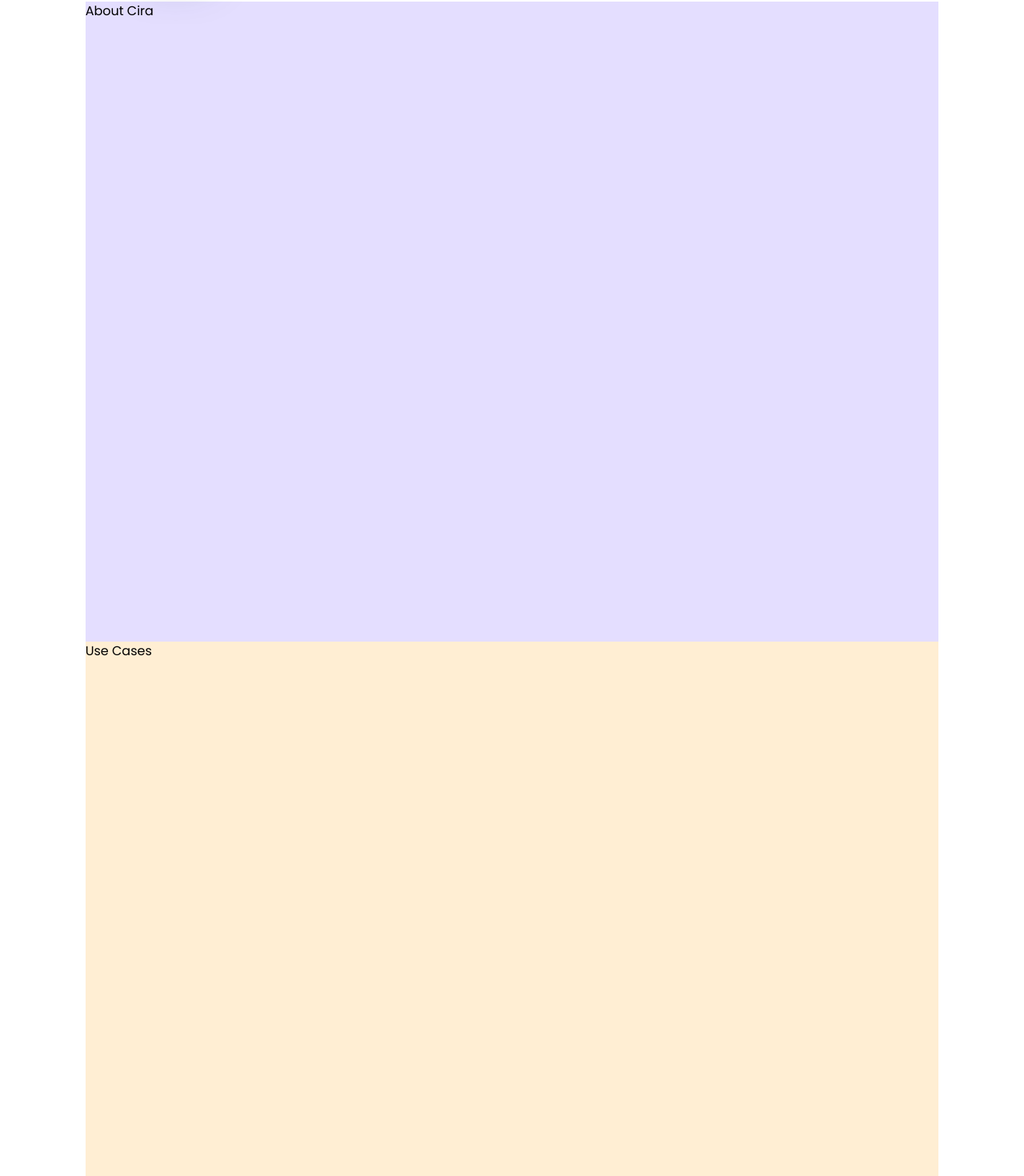
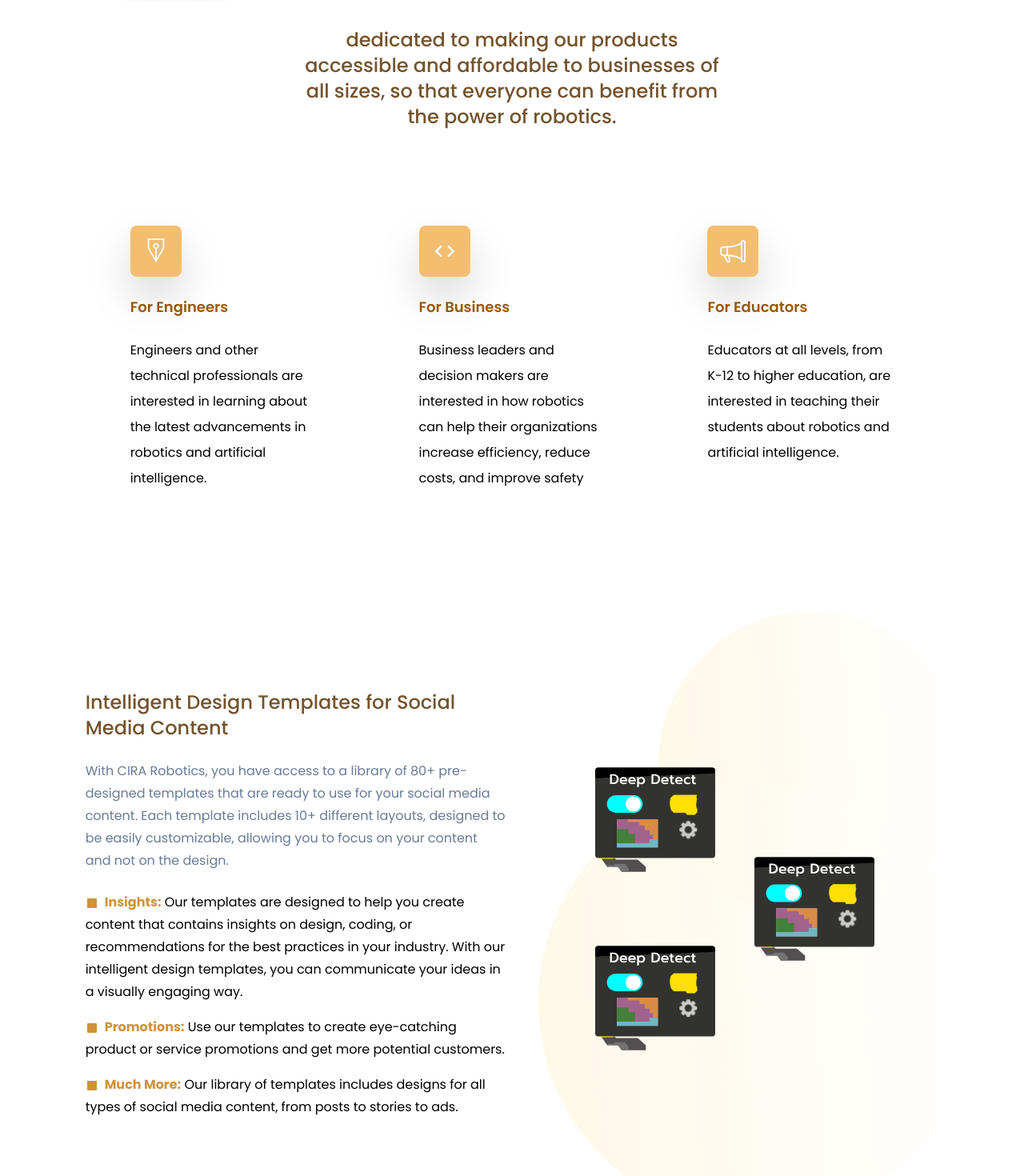
Before and after one commit to deeptech-kmitl/frontend-cira-merchant, a Next.js app: page / in a window 1280 px wide. Shown: the part 1783-3253 px from the top of the page at 80% size. Built offline with nearby package versions, Linux system fonts and the light colour scheme.

Commit message:
feat: about section (#10)
* feat: about section

* feat: disable JSX nodef

```diff
--- a/components/home/About.tsx
+++ b/components/home/About.tsx
@@ -1,7 +1,178 @@
+import Image from 'next/image';
+import { BiCode } from 'react-icons/bi';
+import { BsMegaphone } from 'react-icons/bs';
+import { RiCheckboxBlankFill } from 'react-icons/ri';
+import { TfiInkPen } from 'react-icons/tfi';
+
+interface benefit {
+  // eslint-disable-next-line no-undef
+  icon: JSX.Element;
+  title: string;
+  content: string;
+}
+
+interface listBenefit {
+  title: string;
+  detail: string;
+}
+
+interface imageDeepDetect {
+  // eslint-disable-next-line no-undef
+  image: JSX.Element;
+}
+
+interface bg_svg {
+  // eslint-disable-next-line no-undef
+  image: JSX.Element;
+}
+
+const benefits: benefit[] = [
+  {
+    icon: <TfiInkPen className="w-8 h-8" />,
+    title: 'For Engineers',
+    content:
+      'Engineers and other technical professionals are interested in learning about the latest advancements in robotics and artificial intelligence. ',
+  },
+  {
+    icon: <BiCode className="w-8 h-8" />,
+    title: 'For Business',
+    content:
+      'Business leaders and decision makers are interested in how robotics can help their organizations increase efficiency, reduce costs, and improve safety',
+  },
+  {
+    icon: <BsMegaphone className="w-8 h-8" />,
+    title: 'For Educators',
+    content:
+      'Educators at all levels, from K-12 to higher education, are interested in teaching their students about robotics and artificial intelligence.',
+  },
+];
+
+const listBenefits: listBenefit[] = [
+  {
+    title: 'Insights',
+    detail:
+      'Our templates are designed to help you create content that contains insights on design, coding, or recommendations for the best practices in your industry. With our intelligent design templates, you can communicate your ideas in a visually engaging way.',
+  },
+  {
+    title: 'Promotions',
+    detail:
+      'Use our templates to create eye-catching product or service promotions and get more potential customers.',
+  },
+  {
+    title: 'Much More',
+    detail:
+      'Our library of templates includes designs for all types of social media content, from posts to stories to ads.',
+  },
+];
+
+const imageDeepDetects: imageDeepDetect = {
+  image: (
+    <Image
+      src="/svgs/deepdetect.svg"
+      alt=""
+      priority
+      width={150}
+      height={150}
+    />
+  ),
+};
+
+const bg_svgs: bg_svg[] = [
+  {
+    image: (
+      <Image
+        src="/svgs/bg-Circle.svg"
+        alt=""
+        width={350}
+        height={350}
+        className="absolute top-2/4 right-0 bottom-0"
+      />
+    ),
+  },
+  {
+    image: (
+      <Image
+        src="/svgs/bg-Circle.svg"
+        alt=""
+        width={500}
+        height={500}
+        className="absolute right-0 bottom-0"
+      />
+    ),
+  },
+];
+
 const About = () => {
   return (
-    <div className="w-full h-screen bg-[#e4deff]">
-      <h1>About Cira</h1>
+    <div className="w-full h-max bg-[#FFFFFF] relative">
+      <div className="container mx-auto py-8">
+        <div className="flex justify-center">
+          <p className="w-6/12 text-center text-2xl text-[#73532C] font-medium">
+            dedicated to making our products accessible and affordable to
+            businesses of all sizes, so that everyone can benefit from the power
+            of robotics.
+          </p>
+        </div>
+        <div className="h-20" />
+        <div className="flex grid grid-cols-3 gap-4 ">
+          {benefits.map((item: benefit, i: number) => (
+            <div className="group" key={i}>
+              <div className="grid py-10 rounded-md group-hover:bg-[#F2BD6F] duration-200 transition-all ease-in-out">
+                <div className="mx-14 rounded-lg">
+                  <div className="w-16 h-16 text-white bg-[#F3BE70] rounded-lg drop-shadow-2xl group-hover:bg-[#FFE5AB] flex justify-center items-center duration-200 transition-all ease-in-out">
+                    {item.icon}
+                  </div>
+                  <p className="my-6 text-lg text-[#9D5B08] font-semibold group-hover:text-white">
+                    {item.title}
+                  </p>
+                  <p className="leading-loose group-hover:text-white">
+                    {item.content}
+                  </p>
+                </div>
+              </div>
+            </div>
+          ))}
+        </div>
+        <div className="h-52" />
+        <div className="flex grid grid-cols-2 gap-4">
+          <div className="w-full grid">
+            <p className="text-2xl text-[#73532C] font-medium">
+              Intelligent Design Templates for Social Media Content{' '}
+            </p>
+            <p className="my-6 text-[#697B98] leading-7">
+              With CIRA Robotics, you have access to a library of 80+
+              pre-designed templates that are ready to use for your social media
+              content. Each template includes 10+ different layouts, designed to
+              be easily customizable, allowing you to focus on your content and
+              not on the design.
+            </p>
+            <div className="flex flex-col space-y-4">
+              {listBenefits.map((item: listBenefit, i: number) => (
+                <p className="leading-7" key={i}>
+                  <RiCheckboxBlankFill className="inline text-[#CF9339] mr-2" />
+                  <p className="text-[#CF9339] font-bold inline">
+                    {item.title}:
+                  </p>{' '}
+                  {item.detail}
+                </p>
+              ))}
+            </div>
+          </div>
+          <div className="w-full grid grid-cols-2 px-20 justify-center items-center z-10">
+            <div className="flex grid grid-rows-2 space-y-10 justify-center">
+              {imageDeepDetects.image}
+              {imageDeepDetects.image}
+            </div>
+            <div className="flex grid items-center justify-end">
+              {imageDeepDetects.image}
+            </div>
+          </div>
+        </div>
+      </div>
+      {bg_svgs.map((item: bg_svg, i: number) => (
+        <div key={i}>{item.image}</div>
+      ))}
+      <div className="h-24" />
     </div>
   );
 };
```
Also changed, not shown: public/svgs/bg-Circle.svg (added), public/svgs/deepdetect.svg (added).
